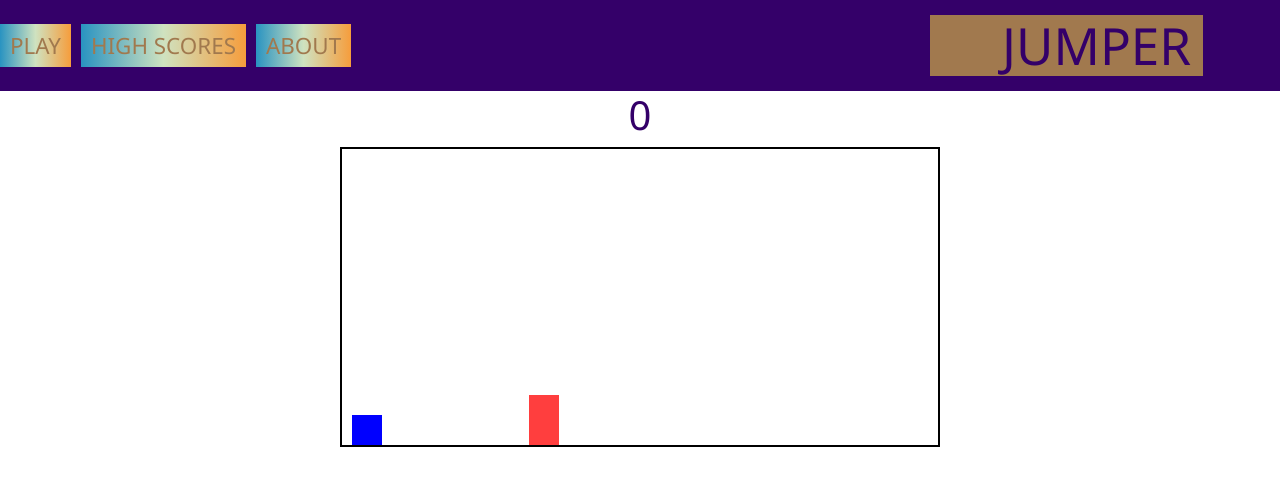
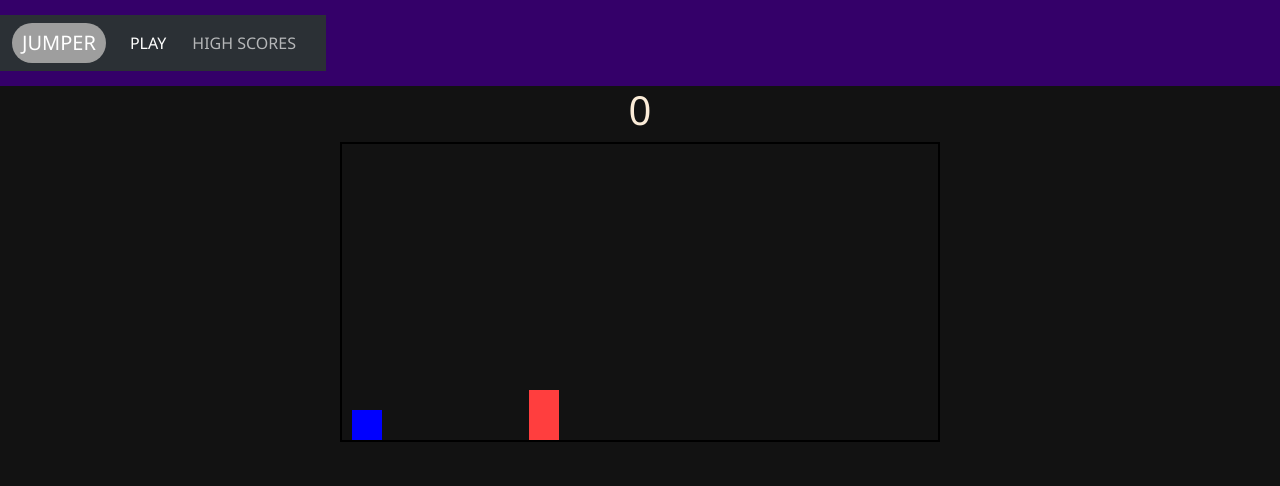
Before and after one commit to rvrutan/jumper, a plain HTML site: page index.html in a window 1280 px wide. Drawn offline with nearby package versions, Linux system fonts and the light colour scheme; grey boxes are pictures that could not be loaded.

Commit message:
added framework

```diff
--- a/assets/style.css
+++ b/assets/style.css
@@ -32,7 +32,6 @@
     margin: 0;
     font-size: 4vw;
     line-height: 1;
-
   }
 
   nav {
@@ -42,17 +41,28 @@
   }
 
   nav a {
+    border-radius: 75px;
     text-decoration: none;
     padding: 5px 10px;
-    color: var(--secondary);
     margin-right: 10px;
     font-size: 1.4rem;
-    background-image: linear-gradient(.25turn, #2993c1, #cfe2c0, #f69d3c);
+    background-image: url("https://www.icegif.com/wp-content/uploads/2022/09/icegif-1618.gif"), linear-gradient(180deg, var(--secondary) 0%, var(--primary) 100%);
+  }
+  .navbar-toggler {
+    border-radius: 75px;
+    border-color: var(--primary);
   }
 
   nav a:hover {
     background-size: 100% 100%;
     color: var(--primary);
+  }
+  #modeSwitchContainer {
+color: var(--secondary);
+  }
+
+  #score {
+    color: antiquewhite;
   }
 
   #game {
--- a/index.html
+++ b/index.html
@@ -1,31 +1,47 @@
 <!DOCTYPE html>
-<html lang="en">
+<html lang="en" data-bs-theme="dark">
   <head>
-    <meta charset="UTF-8">
-    <meta name="viewport" content="width=device-width, initial-scale=1.0">
+    <meta charset="UTF-8" />
+    <meta name="viewport" content="width=device-width, initial-scale=1.0" />
     <title>JUMPER</title>
     <link href="https://cdn.jsdelivr.net/npm/bootstrap@5.3.3/dist/css/bootstrap.min.css" rel="stylesheet" integrity="sha384-QWTKZyjpPEjISv5WaRU9OFeRpok6YctnYmDr5pNlyT2bRjXh0JMhjY6hW+ALEwIH" crossorigin="anonymous">
-    <link rel="stylesheet" href="assets/style.css">
+    <link rel="stylesheet" href="assets/style.css" />
   </head>
   <body>
     <header>
+        <nav class="navbar navbar-expand-lg bg-body-tertiary">
+            <div class="container-fluid">
+              <button class="navbar-toggler" type="button" data-bs-toggle="collapse" data-bs-target="#navbarTogglerDemo03" aria-controls="navbarTogglerDemo03" aria-expanded="false" aria-label="Toggle navigation">
+                <span class="navbar-toggler-icon"></span>
+              </button>
+              <a class="navbar-brand" href="#">JUMPER</a>
+              <div class="collapse navbar-collapse" id="navbarTogglerDemo03">
+                <ul class="navbar-nav me-auto mb-2 mb-lg-0">
+                  <li class="nav-item">
+                    <a class="nav-link active" aria-current="page" href="#">PLAY</a>
+                  </li>
+                  <li class="nav-item">
+                    <a class="nav-link" href="#">HIGH SCORES</a>
+                  </li>
+                 </nav>
+                 <!-- <div id="modeSwitchContainer" class="btn-group" role="group" aria-label="Basic radio toggle button group">
+                    <input type="radio" class="btn-check" name="btnradio" id="darkMode" autocomplete="off" checked>
+                    <label class="btn btn-toggle-mode" for="darkMode">dark</label>
 
-    <nav>
-        <a href="#play">PLAY</a>
-        <a href="scores">HIGH SCORES</a>
-        <a href="about">ABOUT</a>
-
-
-
-    </nav>
-    <h1> JUMPER</h1>
+                    <input type="radio" class="btn-check" name="btnradio" id="lightMode" autocomplete="off">
+                    <label class="btn btn-toggle-mode" for="lightMode">light</label>
+                 </div>                   -->
     </header>
     <h1 id="score">0</h1>
     <div id="game">
       <div id="char"></div>
       <div id="object"></div>
     </div>
-    <script src="https://cdn.jsdelivr.net/npm/bootstrap@5.3.3/dist/js/bootstrap.bundle.min.js" integrity="sha384-YvpcrYf0tY3lHB60NNkmXc5s9fDVZLESaAA55NDzOxhy9GkcIdslK1eN7N6jIeHz" crossorigin="anonymous"></script>
+    <script
+      src="https://cdn.jsdelivr.net/npm/bootstrap@5.3.3/dist/js/bootstrap.bundle.min.js"
+      integrity="sha384-YvpcrYf0tY3lHB60NNkmXc5s9fDVZLESaAA55NDzOxhy9GkcIdslK1eN7N6jIeHz"
+      crossorigin="anonymous"
+    ></script>
     <script src="./assets/index.js"></script>
   </body>
 </html>
```
Also changed, not shown: assets/index.js (+18 -0 lines). Lines whose indentation alone changed are shown as unchanged.
